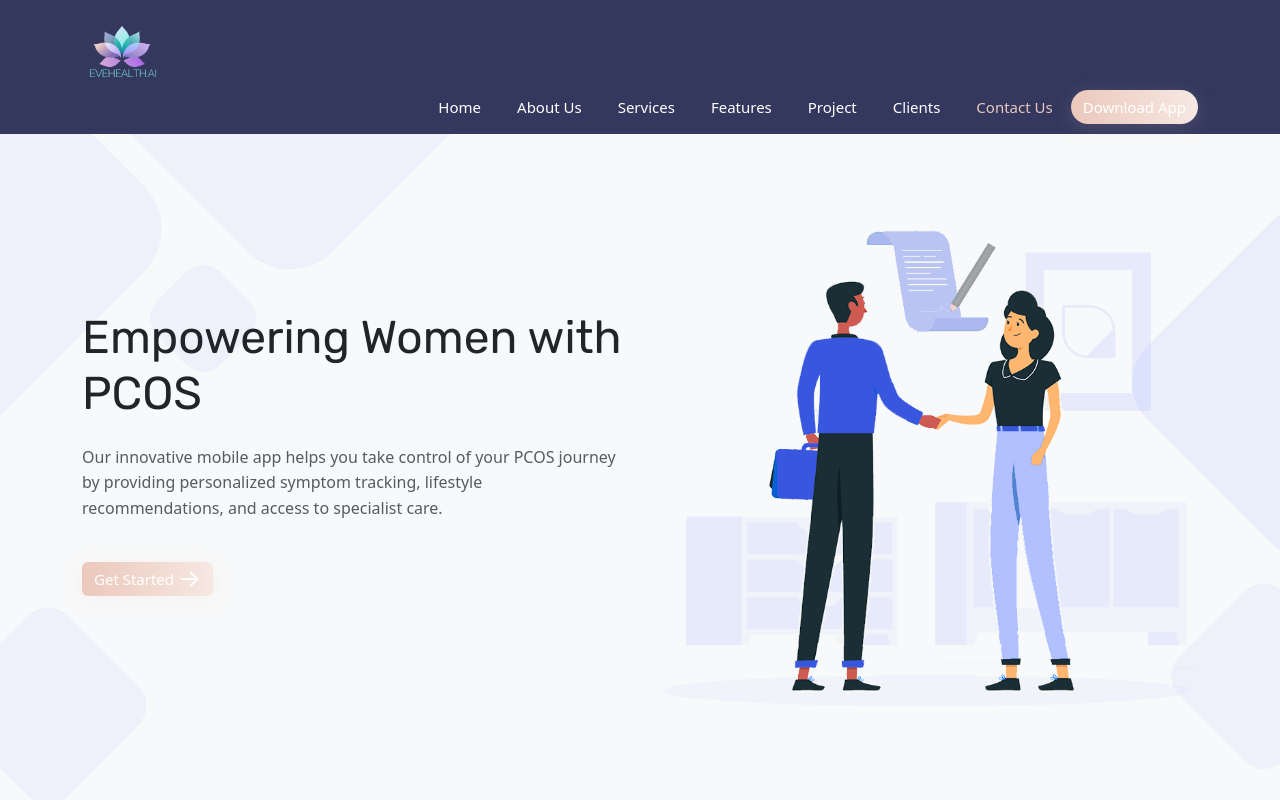
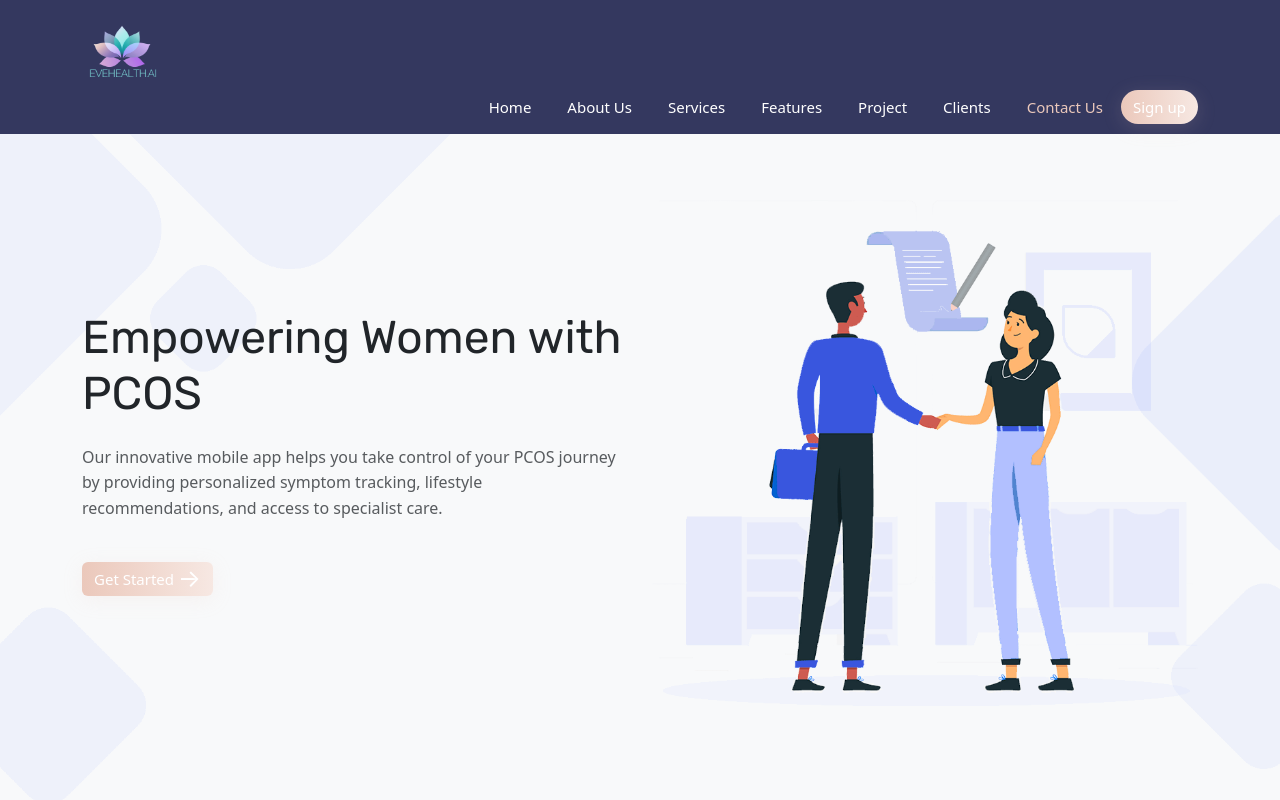
Before and after one commit to AmirFone/PCOS-web-app, a React (Create React App) app in the folder Frontend/Landing/: page / in a window 1280 px wide. Shown: the top 800 px of the page. Built offline with nearby package versions, Linux system fonts and the light colour scheme; a web font is replaced by a local one.

Commit message:
updating sign-up button

```diff
--- a/Frontend/Landing/src/component/Navbar/NavBar.js
+++ b/Frontend/Landing/src/component/Navbar/NavBar.js
@@ -112,7 +112,7 @@ const NavbarPage = (props) => {
               transition={{ duration: 0.5, delay: 0.2 }}
             >
               <Button color="primary" className="rounded-pill">
-                Download App
+                Sign up
               </Button>
             </motion.div>
             {/* <ul className="list-inline menu-social-icon mb-0 ps-3">
```
Also changed, not shown: 1 other file (tests, documents, lock files or other folders).
